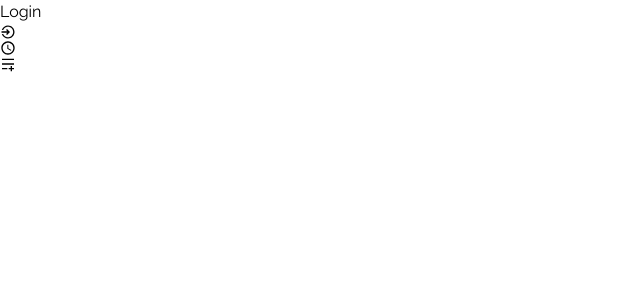
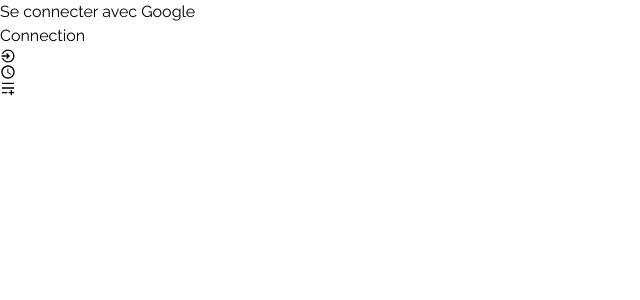
Before and after one commit to mh-lamine/Overview, a React (Vite) app: page /login in a window 1280 px wide. Shown: the top 300 px of the page, without its empty margins (0-640 px from the left). Built offline with nearby package versions, Linux system fonts and the light colour scheme.

Commit message:
authentication

```diff
--- a/src/App.jsx
+++ b/src/App.jsx
@@ -6,19 +6,34 @@ import CreateReservation from './pages/CreateReservation'
 import { IoMdLogIn } from "react-icons/io";
 import { MdOutlineSchedule } from "react-icons/md";
 import { RiMenuAddFill } from "react-icons/ri";
+import { RiLogoutCircleLine } from "react-icons/ri";
+import { signOut } from 'firebase/auth';
+import { auth } from './firebase-config'
+import { useState } from 'react'
 
 function App() {
+
+  const [isAuth, setIsAuth] = useState(false)
+
+
+  const signUserOut = () => {
+    signOut(auth).then(() => {
+      localStorage.removeItem('isAuth')
+      setIsAuth(false)
+      window.location.pathname = '/login'
+    })
+  }
 
   return (
     <div className="w-[360px] h-[100vh] mx-auto flex flex-col border-2 bg-gray-200">
       <Router>
         <Routes>
           <Route path="/" element={<Overview />} />
-          <Route path="/login" element={<Login />} />
+          <Route path="/login" element={<Login setIsAuth={setIsAuth} />} />
           <Route path="/createreservation" element={<CreateReservation />} />
         </Routes>
         <nav className='mt-auto p-3 flex items-center justify-around bg-green-300 shadow-lg shadow-green-600'>
-          <Link to="/login" className='text-2xl'><IoMdLogIn /></Link>
+          {!isAuth ? <Link to="/login" className='text-2xl'><IoMdLogIn /></Link> : <button className='text-2xl' onClick={signUserOut}><RiLogoutCircleLine /></button>}
           <Link to="/" className='text-3xl'><MdOutlineSchedule /></Link>
           <Link to="/createreservation" className='text-2xl'><RiMenuAddFill /></Link>
         </nav>
--- a/src/firebase-config.js
+++ b/src/firebase-config.js
@@ -1,7 +1,7 @@
 // Import the functions you need from the SDKs you need
 import { initializeApp } from "firebase/app";
 import { getFirestore } from "firebase/firestore";
-import { getAuth, GoogleAuthProvider } from "firebase/app";
+import { getAuth, GoogleAuthProvider } from "firebase/auth";
 // TODO: Add SDKs for Firebase products that you want to use
 // https://firebase.google.com/docs/web/setup#available-libraries
 
@@ -19,5 +19,5 @@ const firebaseConfig = {
 const app = initializeApp(firebaseConfig);
 
 export const auth = getAuth(app);
-export const googleAuthProvider = new GoogleAuthProvider();
+export const provider = new GoogleAuthProvider();
 export const db = getFirestore(app);
--- a/src/pages/Login.jsx
+++ b/src/pages/Login.jsx
@@ -1,5 +1,22 @@
-export default function Login() {
+import {auth, provider} from '../firebase-config'
+import {signInWithPopup} from 'firebase/auth'
+import { useNavigate } from 'react-router-dom'
+// eslint-disable-next-line react/prop-types
+export default function Login( {setIsAuth} ) {
+
+  let navigate = useNavigate()
+
+  const signInWithGoogle = () => {
+    signInWithPopup(auth, provider).then(() => {
+      localStorage.setItem('isAuth', true)
+      setIsAuth(true)
+      navigate('/')
+    })}
+
   return (
-    <div>Login</div>
+    <div>
+      <p>Se connecter avec Google</p>
+      <button onClick={signInWithGoogle}>Connection</button>
+    </div>
   )
 }
```
